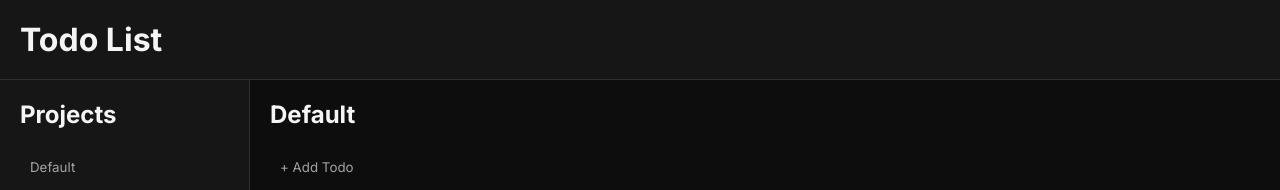
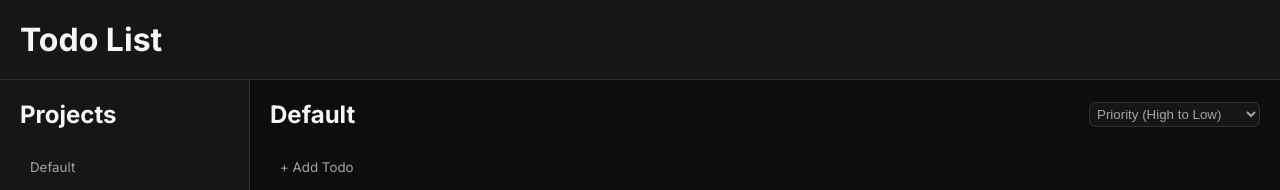
Before and after one commit to Spanky45/todo-list, a website built with webpack: page src/template.html in a window 1280 px wide. Shown: the top 190 px of the page. Built offline with nearby package versions, Linux system fonts and the light colour scheme.

Commit message:
added sort selector to html and configuring the javascript to match selected sort method.

```diff
--- a/src/dom.js
+++ b/src/dom.js
@@ -42,6 +42,9 @@ function renderTodos(project) {
 
     const todosCopy = [...project.todos];
 
+    const selectedSort = document.querySelector("#todo-sort").value;
+
+    if (selectedSort === "priority") {
         const priorityValues = {
             high: 3,
             medium: 2,
@@ -51,6 +54,7 @@ function renderTodos(project) {
         todosCopy.sort((a, b) => {
             return priorityValues[b.priority] - priorityValues[a.priority]
         });
+    }
 
     todosCopy.forEach((todo) => {
         const todoItem = document.createElement("div");
@@ -174,9 +178,6 @@ function setupAddTodo(manager) {
         const priority = todoPriority.value;
         const notes = todoNotes.value.trim();
         const due = todoDue.value;
-            // if (todoDue.value = undefined) {
-            //     todo.due
-            // }
 
         const newTodo = new Todo(title, description, due, priority, notes);
 
--- a/src/styles.css
+++ b/src/styles.css
@@ -50,8 +50,21 @@ header {
     margin-bottom: 20px;
 }
 
-.current-project-title {
+.todo-section-header {
+    display: flex;
+    gap: 5px;
+    justify-content: space-between;
+    align-items: center;
     margin-bottom: 20px;
+}
+
+#todo-sort {
+    height: 25px;
+    padding: 0 3px;
+    background-color: var(--sidebar);
+    color: var(--text-secondary);
+    border-color: var(--border);
+    border-radius: 6px;
 }
 
 button {
--- a/src/template.html
+++ b/src/template.html
@@ -24,7 +24,16 @@
         </aside>
 
         <main class="main-content">
-            <h2 class="current-project-title">Default</h2>
+            <div class="todo-section-header">
+                <h2 class="current-project-title">Default</h2>
+                <select id="todo-sort" name="todo-sort" aria-label="Sort todos">
+                    <option value="priority" selected>Priority (High to Low)</option>
+                    <option value="newest">Newest First</option>
+                    <option value="oldest">Oldest First</option>
+                    <option value="due-early">Due Date (Earliest First)</option>
+                    <option value="due-late">Due Date (Latest First)</option>
+                </select>
+            </div>
             <div class="todo-list"></div>
             <form class="add-todo-form" hidden>
                 <input type="text" class="todo-title" placeholder="Todo title:" required>
```
Lines whose indentation alone changed are shown as unchanged.
